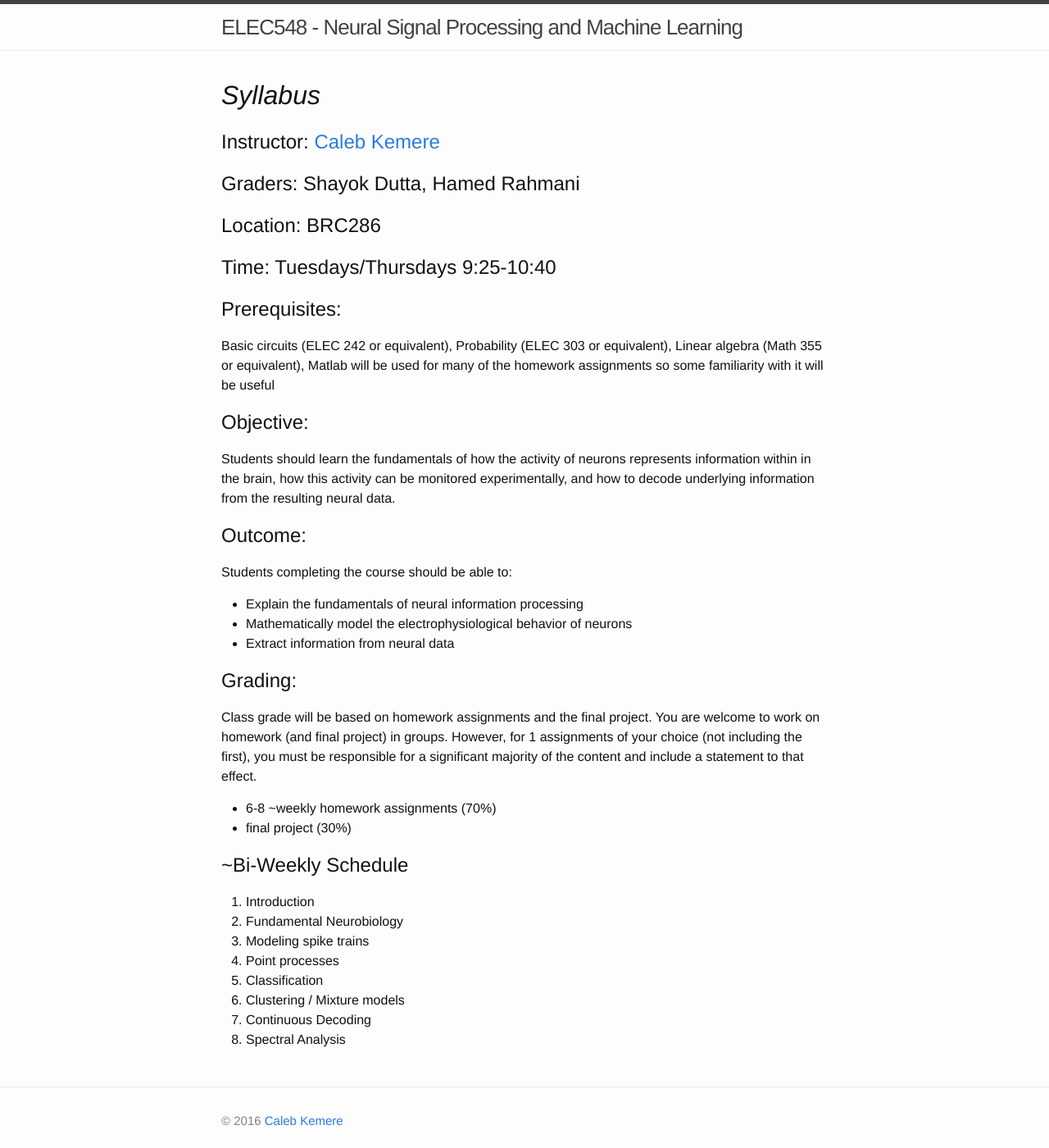
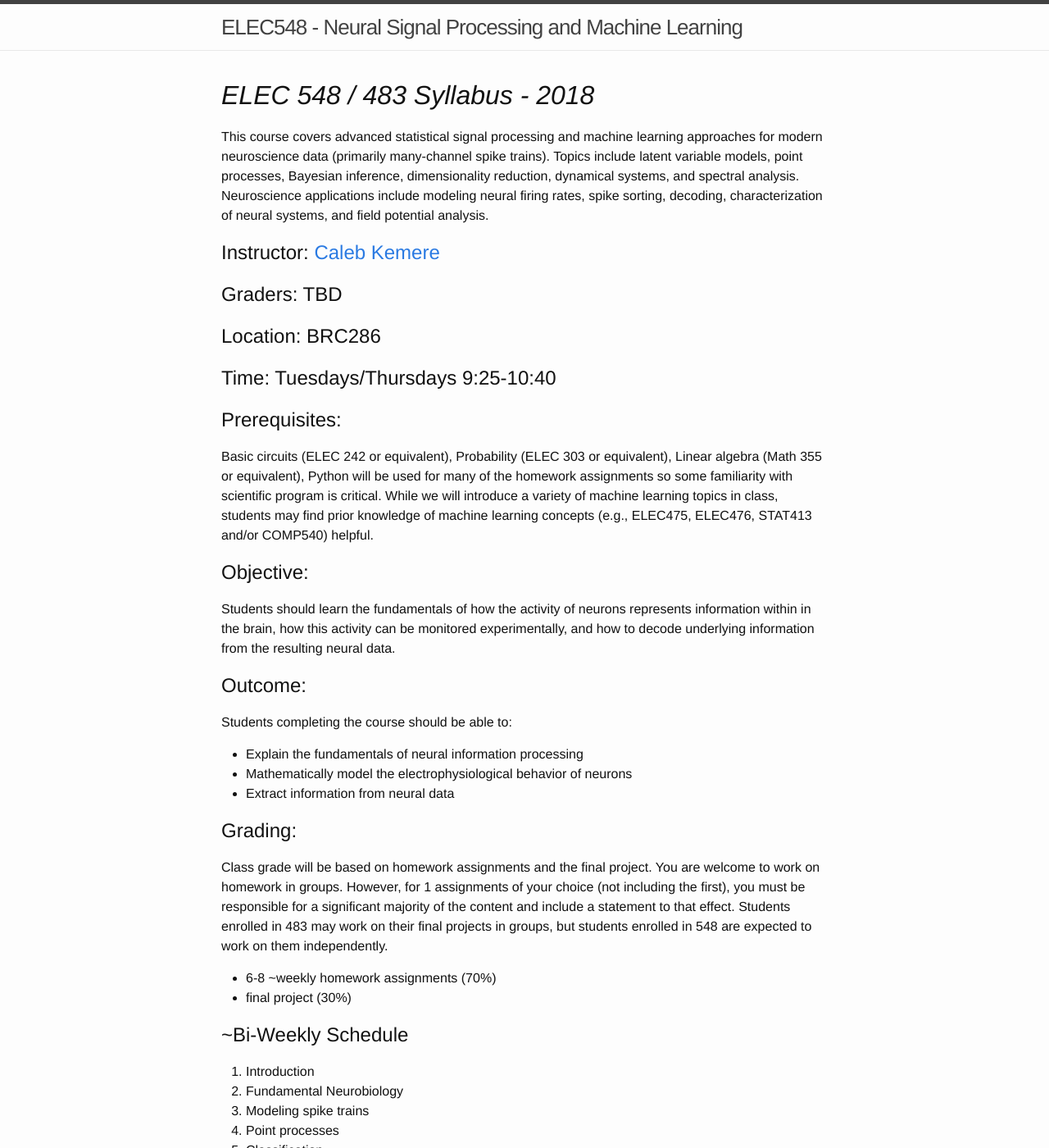
Before and after one commit to elec548/elec548.github.io, a Jekyll site: the page built from syllabus.md, in a window 1280 px wide and 1400 px high. Shown: the whole window at 82% size. Built offline with Jekyll 4.4.1, drawn with Linux system fonts in a browser that asks for light colours.

Commit message:
Update syllabus

```diff
--- a/syllabus.md
+++ b/syllabus.md
@@ -4,11 +4,17 @@ title: ELEC548 - Syllabus
 group: navigation
 ---
 
-# _Syllabus_
+# _ELEC 548 / 483 Syllabus - 2018_
+
+This course covers advanced statistical signal processing and machine learning approaches for
+modern neuroscience data (primarily many-channel spike trains).  Topics include latent variable
+models, point processes, Bayesian inference, dimensionality reduction, dynamical systems, and
+spectral analysis. Neuroscience applications include modeling neural firing rates, spike
+sorting, decoding, characterization of neural systems, and field potential analysis.
 
 ## Instructor: [Caleb Kemere](http://rnel.rice.edu/people/calebkemere)
 
-## Graders: Shayok Dutta, Hamed Rahmani
+## Graders: TBD
 
 ## Location: BRC286
 
@@ -16,8 +22,10 @@ group: navigation
 
 ## Prerequisites:
 Basic circuits (ELEC 242 or equivalent), Probability (ELEC 303 or equivalent), Linear algebra
-(Math 355 or equivalent), Matlab will be used for many of the homework assignments so some
-familiarity with it will be useful
+(Math 355 or equivalent), Python will be used for many of the homework assignments so some
+familiarity with scientific program is critical. While we will introduce a variety of machine
+learning topics in class, students may find prior knowledge of machine learning concepts (e.g.,
+ELEC475, ELEC476, STAT413 and/or COMP540) helpful.
 
 ## Objective:
 Students should learn the fundamentals of how the activity of neurons represents information
@@ -34,9 +42,10 @@ Students completing the course should be able to:
 
 ## Grading:
 Class grade will be based on homework assignments and the final project. You are welcome to
-work on homework (and final project) in groups. However, for 1 assignments of your choice (not
-including the first), you must be responsible for a significant majority of the content and
-include a statement to that effect.
+work on homework in groups. However, for 1 assignments of your choice (not including the
+first), you must be responsible for a significant majority of the content and include a
+statement to that effect. Students enrolled in 483 may work on their final projects in groups,
+but students enrolled in 548 are expected to work on them independently.
 
   + 6-8 ~weekly homework assignments (70%)
   + final project (30%)
```
